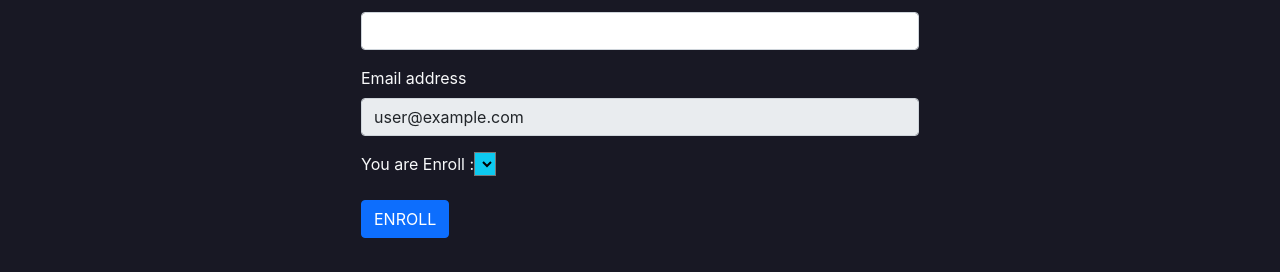
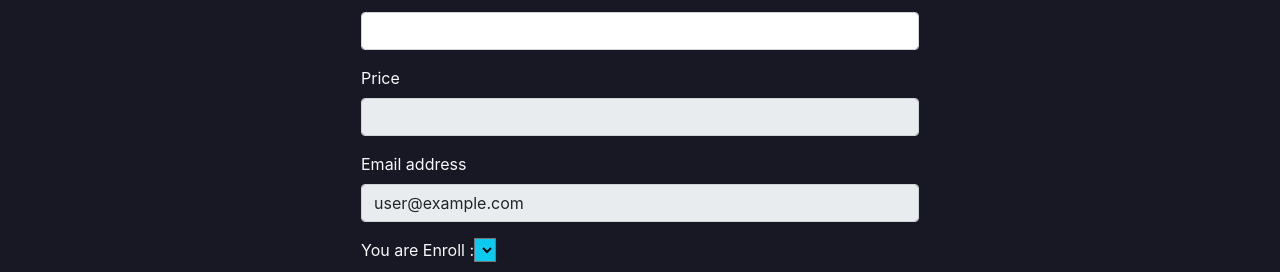
Before and after one commit to me-sajib/react-body-builders, a React (Create React App) app: page /checkout/1 in a window 1280 px wide. Shown: the part 396-668 px from the top of the page. Built offline with nearby package versions, Linux system fonts and the light colour scheme; no server answers; sample sign-in values are in the browser's storage; the HTML template or start-up script is replaced by a standard one.

Commit message:
send enroll data to database

```diff
--- a/src/Pages/Checkout/Checkout.js
+++ b/src/Pages/Checkout/Checkout.js
@@ -14,16 +14,28 @@ const Checkout = () => {
   // user email and name access
   const [user] = useAuthState(auth);
   useEffect(() => {
-    fetch("https://raw.githubusercontent.com/me-sajib/json/main/services.json")
+    fetch("http://localhost:5000/services")
       .then((res) => res.json())
       .then((data) => setService(data));
     setLoading(false);
   }, []);
   const id = useParams().id;
-  const service = services.find((s) => s.id === id);
+  const service = services.find((s) => s._id === id);
 
   const enrollCourse = (e) => {
     e.preventDefault();
+    const name = e.target.name.value;
+    const phone = e.target.number.value;
+    const price = e.target.price.value;
+    const email = e.target.email.value;
+    const enrolled = { name, phone, price, email, enrolled: service.name };
+    fetch("http://localhost:5000/enroll", {
+      method: "POST",
+      headers: { "Content-Type": "application/json" },
+      body: JSON.stringify(enrolled),
+    })
+      .then((res) => res.json())
+      .then((data) => console.log(data));
     toast("Course Enrolled Successfully");
     setEnroll(true);
   };
@@ -83,6 +95,21 @@ const Checkout = () => {
                 />
               </div>
               <div className="mb-3">
+                <label htmlFor="exampleInputPrice" className="form-label">
+                  Price
+                </label>
+                <input
+                  required
+                  type="number"
+                  name="price"
+                  value={service?.price}
+                  disabled
+                  className="form-control"
+                  id="exampleInputPrice"
+                  aria-describedby="emailHelp"
+                />
+              </div>
+              <div className="mb-3">
                 <label htmlFor="exampleInputEmail1" className="form-label">
                   Email address
                 </label>
```
